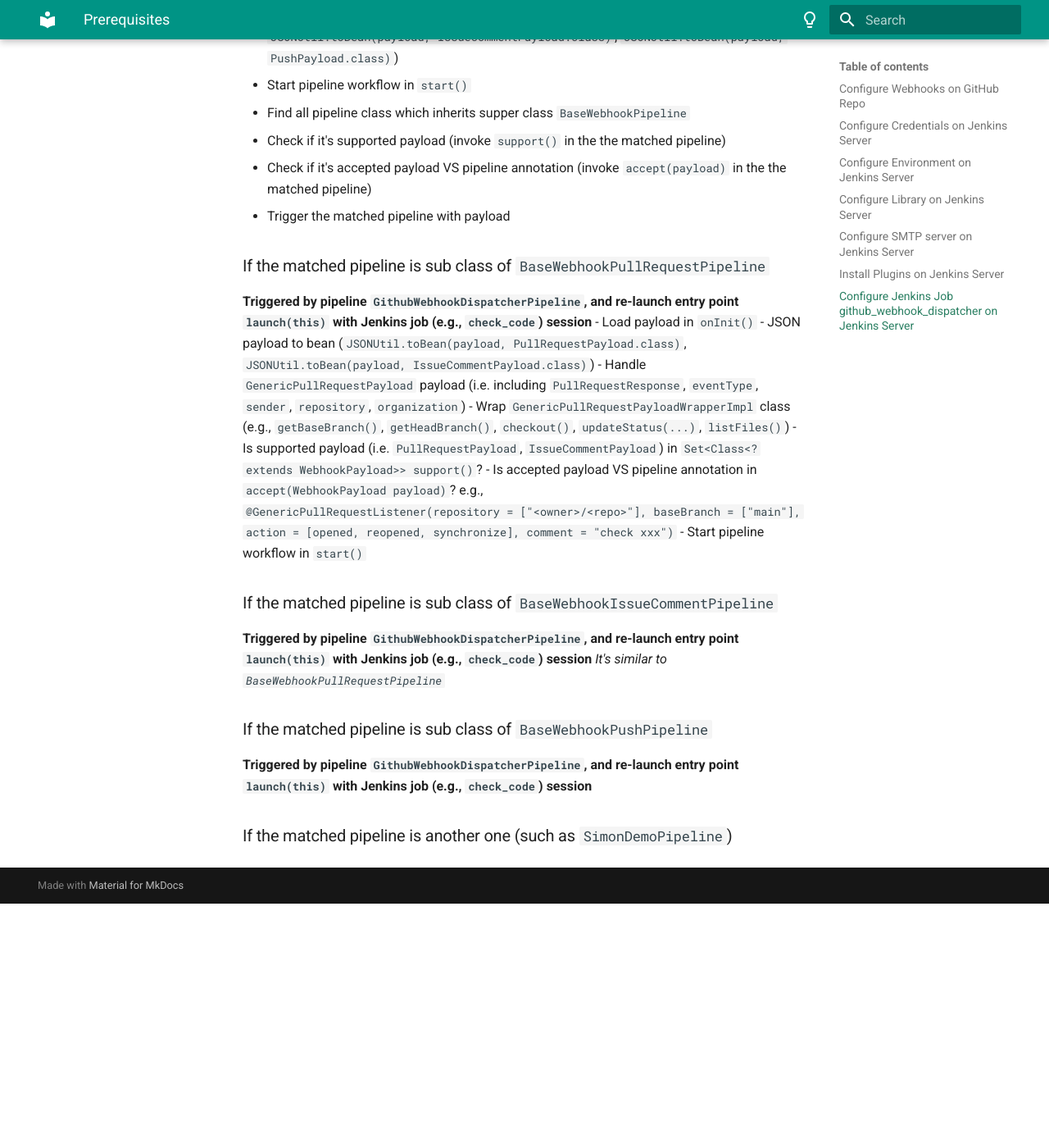
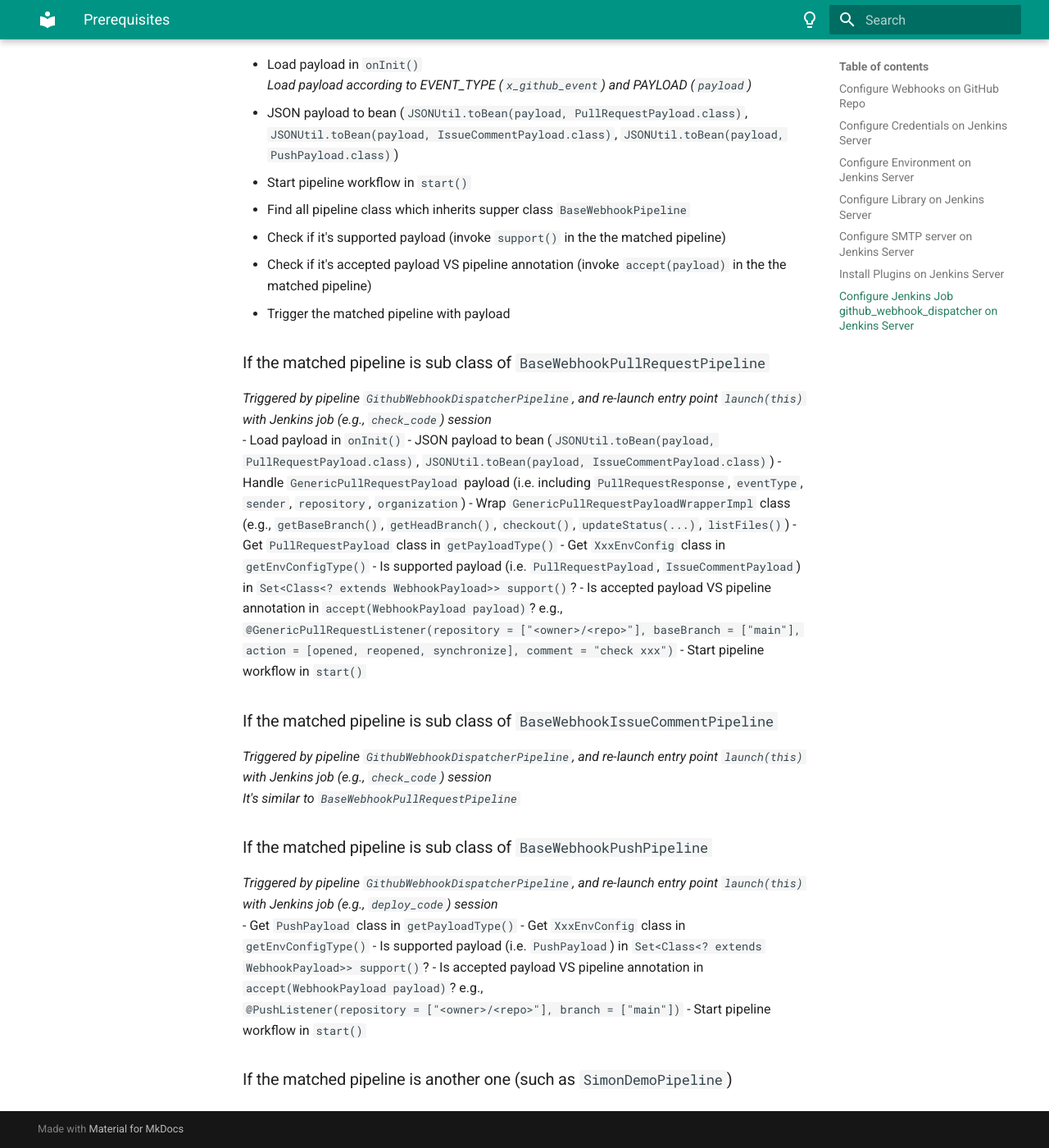
Before and after one commit to zhouushe/notes, an MkDocs documentation site: the page built from docs/jenkins_pipeline_framework.md, in a window 1280 px wide and 1400 px high, scrolled down 4326 px. Shown: the whole window at 82% size. Built offline with MkDocs 1.6.1 and Material for MkDocs 9.7.7, drawn with Linux system fonts in a browser that asks for light colours; before the commit the page ends 5428 px from its top, so only the background shows below that; some of the changed text lies outside the part shown.

Commit message:
Update jenkins_pipeline_framework.md

````diff
--- a/docs/jenkins_pipeline_framework.md
+++ b/docs/jenkins_pipeline_framework.md
@@ -118,7 +118,8 @@
 _Pipeline class to JOB_NAME mapping: `SimonDemoPipeline` → `simon_demo`_
 
 ## 3. Route to the matched pipeline entry point `execute()`
-**`execute()` invocation sequence**
+**`execute()` invocation sequence:**
+`init` → `load payload` → `load env config` → `pre-start` → `start` → `success/aborted/failed?` → `finish`
 ```groovy title="execute()"
     @Override
     void execute() {
@@ -153,6 +154,9 @@
         }
     }
 ```
+_`loadPayload(getPayloadType())` will call `getPayloadType()` in the matched pipeline class_
+_`loadEnvConfig(getEnvConfigType())` will call `getEnvConfigType()` in the matched pipeline class_
+
 ### If the matched pipeline is `GithubWebhookDispatcherPipeline`
 - Load payload in `onInit()`
   _Load payload according to EVENT_TYPE (`x_github_event`) and PAYLOAD (`payload`)_
@@ -164,22 +168,29 @@
   - Trigger the matched pipeline with payload
 
 ### If the matched pipeline is sub class of `BaseWebhookPullRequestPipeline`
-**Triggered by pipeline `GithubWebhookDispatcherPipeline`, and re-launch entry point `launch(this)` with Jenkins job (e.g., `check_code`) session**
+_Triggered by pipeline `GithubWebhookDispatcherPipeline`, and re-launch entry point `launch(this)` with Jenkins job (e.g., `check_code`) session_
 - Load payload in `onInit()`
   - JSON payload to bean (`JSONUtil.toBean(payload, PullRequestPayload.class)`, `JSONUtil.toBean(payload, IssueCommentPayload.class)`)
   - Handle `GenericPullRequestPayload` payload (i.e. including `PullRequestResponse`, `eventType`, `sender`, `repository`, `organization`)
   - Wrap `GenericPullRequestPayloadWrapperImpl` class (e.g., `getBaseBranch()`, `getHeadBranch()`, `checkout()`, `updateStatus(...)`, `listFiles()`)
+- Get `PullRequestPayload` class in `getPayloadType()`
+- Get `XxxEnvConfig` class in `getEnvConfigType()`
 - Is supported payload (i.e. `PullRequestPayload`, `IssueCommentPayload`) in `Set<Class<? extends WebhookPayload>> support()`?
 - Is accepted payload VS pipeline annotation in `accept(WebhookPayload payload)`? e.g.,
   `@GenericPullRequestListener(repository = ["<owner>/<repo>"], baseBranch = ["main"], action = [opened, reopened, synchronize], comment = "check xxx")`
 - Start pipeline workflow in `start()`
 
 ### If the matched pipeline is sub class of `BaseWebhookIssueCommentPipeline`
-**Triggered by pipeline `GithubWebhookDispatcherPipeline`, and re-launch entry point `launch(this)` with Jenkins job (e.g., `check_code`) session**
+_Triggered by pipeline `GithubWebhookDispatcherPipeline`, and re-launch entry point `launch(this)` with Jenkins job (e.g., `check_code`) session_
 _It's similar to `BaseWebhookPullRequestPipeline`_
 
 ### If the matched pipeline is sub class of `BaseWebhookPushPipeline`
-**Triggered by pipeline `GithubWebhookDispatcherPipeline`, and re-launch entry point `launch(this)` with Jenkins job (e.g., `check_code`) session**
-
+_Triggered by pipeline `GithubWebhookDispatcherPipeline`, and re-launch entry point `launch(this)` with Jenkins job (e.g., `deploy_code`) session_
+- Get `PushPayload` class in `getPayloadType()`
+- Get `XxxEnvConfig` class in `getEnvConfigType()`
+- Is supported payload (i.e. `PushPayload`) in `Set<Class<? extends WebhookPayload>> support()`?
+- Is accepted payload VS pipeline annotation in `accept(WebhookPayload payload)`? e.g.,
+  `@PushListener(repository = ["<owner>/<repo>"], branch = ["main"])`
+- Start pipeline workflow in `start()`
 
 ### If the matched pipeline is another one (such as `SimonDemoPipeline`)
````
